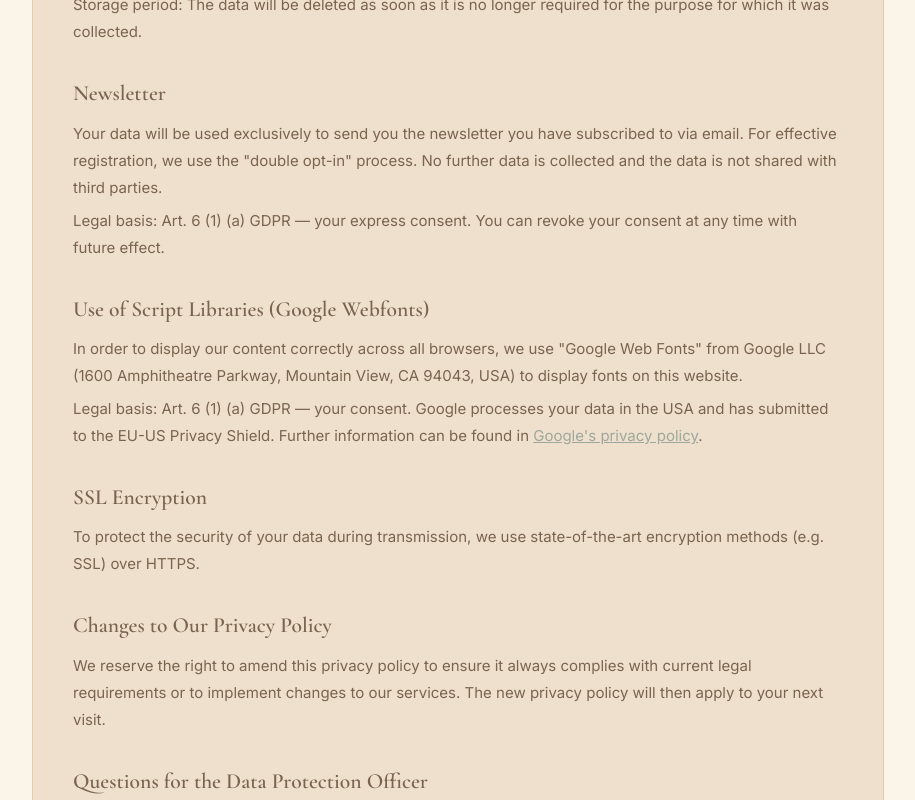
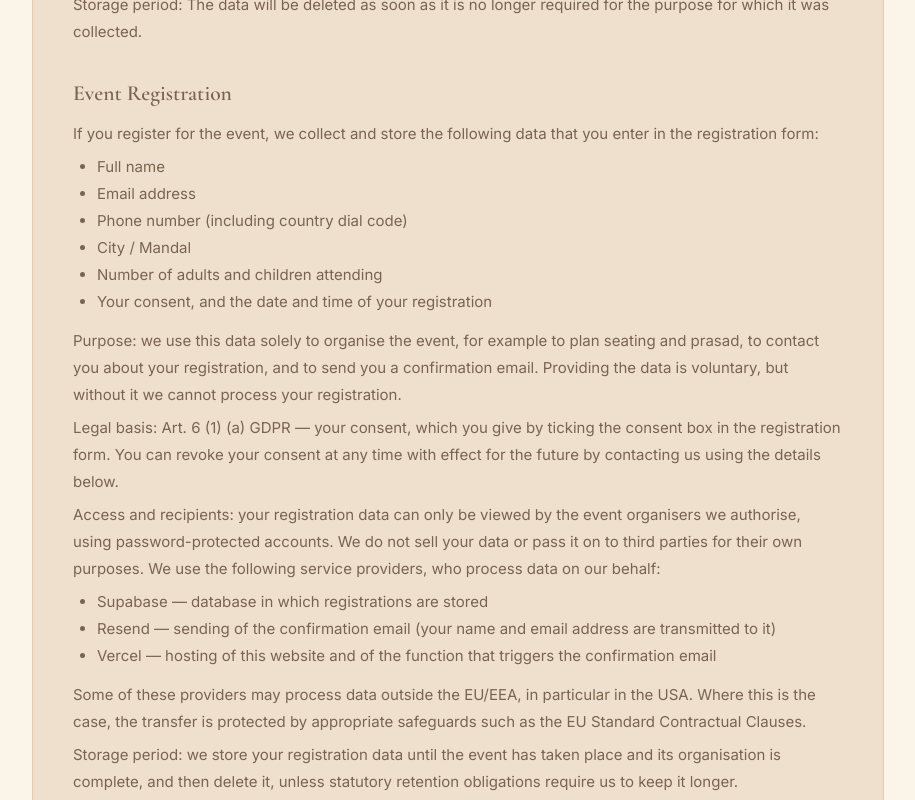
Before and after one commit to NikulGoyani369/HariPrabodhamAnnkutGermany, a React (Vite) app: page /data-privacy in a window 1280 px wide. Shown: the part 1360-2160 px from the top of the page, without its empty margins (182-1097 px from the left). Built offline with nearby package versions, Linux system fonts and the light colour scheme; no server answers.

Commit message:
add data pricacy page

```diff
--- a/src/pages/DataPrivacyPage.tsx
+++ b/src/pages/DataPrivacyPage.tsx
@@ -157,6 +157,56 @@ export default function DataPrivacyPage() {
               </Para>
             </Section>
 
+            <Section title="Event Registration">
+              <Para>
+                If you register for the event, we collect and store the following data that you enter in the
+                registration form:
+              </Para>
+              <BulletList
+                items={[
+                  'Full name',
+                  'Email address',
+                  'Phone number (including country dial code)',
+                  'City / Mandal',
+                  'Number of adults and children attending',
+                  'Your consent, and the date and time of your registration',
+                ]}
+              />
+              <Para>
+                Purpose: we use this data solely to organise the event, for example to plan seating and prasad, to
+                contact you about your registration, and to send you a confirmation email. Providing the data is
+                voluntary, but without it we cannot process your registration.
+              </Para>
+              <Para>
+                Legal basis: Art. 6 (1) (a) GDPR — your consent, which you give by ticking the consent box in the
+                registration form. You can revoke your consent at any time with effect for the future by contacting
+                us using the details below.
+              </Para>
+              <Para>
+                Access and recipients: your registration data can only be viewed by the event organisers we
+                authorise, using password-protected accounts. We do not sell your data or pass it on to third
+                parties for their own purposes. We use the following service providers, who process data on our
+                behalf:
+              </Para>
+              <BulletList
+                items={[
+                  'Supabase — database in which registrations are stored',
+                  'Resend — sending of the confirmation email (your name and email address are transmitted to it)',
+                  'Vercel — hosting of this website and of the function that triggers the confirmation email',
+                ]}
+              />
+              <Para>
+                Some of these providers may process data outside the EU/EEA, in particular in the USA. Where this
+                is the case, the transfer is protected by appropriate safeguards such as the EU Standard
+                Contractual Clauses.
+              </Para>
+              <Para>
+                Storage period: we store your registration data until the event has taken place and its
+                organisation is complete, and then delete it, unless statutory retention obligations require us to
+                keep it longer.
+              </Para>
+            </Section>
+
             <Section title="Newsletter">
               <Para>
                 Your data will be used exclusively to send you the newsletter you have subscribed to via email. For
```
